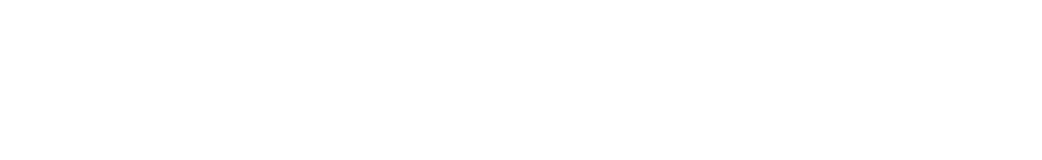
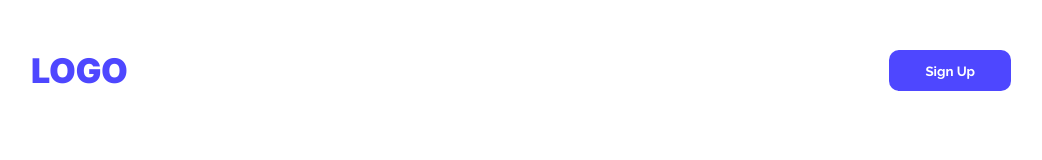
Before and after one commit to tahasan109109/assignment-01, a plain HTML site: page index.html in a window 1280 px wide. Shown: the whole page, without its empty margins (119-1161 px from the left). Drawn offline with Linux system fonts and the light colour scheme.

Commit message:
added navbar

```diff
--- a/index.html
+++ b/index.html
@@ -3,10 +3,27 @@
 <head>
     <meta charset="UTF-8">
     <meta name="viewport" content="width=device-width, initial-scale=1.0">
-    <title>ASSIGNMENT-01</title>
+    <title>Assignment-01</title>
+    <link rel="preconnect" href="https://fonts.googleapis.com">
+    <link rel="preconnect" href="https://fonts.gstatic.com" crossorigin>
+    <link href="https://fonts.googleapis.com/css2?family=Inter:ital,opsz,wght@0,14..32,100..900;1,14..32,100..900&family=Merriweather:ital,opsz,wght@0,18..144,300..900;1,18..144,300..900&family=Open+Sans:ital,wght@0,300..800;1,300..800&family=Raleway:ital,wght@0,100..900;1,100..900&display=swap" rel="stylesheet">
     <link rel="stylesheet" href="styles/index.css">
 </head>
 <body>
+    <header class="bg-primary">
+        <nav class="nav">
+            <div class="logo inter-font">LOGO</div>
+            <button class="sign-up raleway-font">Sign Up</button>
+        </nav>
+        <section>
+            <div class="cool-text"></div>
+        </section>
+    </header>
+    <main>
 
+    </main>
+    <footer>
+
+    </footer>
 </body>
 </html>
--- a/styles/index.css
+++ b/styles/index.css
@@ -0,0 +1,42 @@
+* {
+  margin: 0;
+  padding: 0;
+  box-sizing: border-box;
+}
+
+/* fonts */
+.raleway-font {
+  font-family: "Raleway", sans-serif;
+  font-optical-sizing: auto;
+
+  font-style: normal;
+}
+.inter-font{
+  font-family: "Inter", sans-serif;
+  font-optical-sizing: auto;
+  font-style: normal;
+}
+
+/* header styles */
+.bg-primary{
+
+}
+
+.nav{
+  display: flex;
+  justify-content: space-between;
+  padding: 50px 150px;
+}
+.logo{
+  font-weight: 900;
+  font-size: 34px;
+  color: #4E47FF;
+}
+.sign-up{
+  font-weight: bold;
+  color: white;
+  background-color: #4E47FF;
+  padding: 12px 36px;
+  border-radius: 10px;
+  border-style: none;
+}
```
